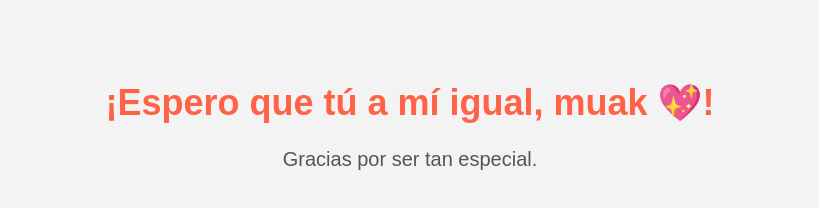
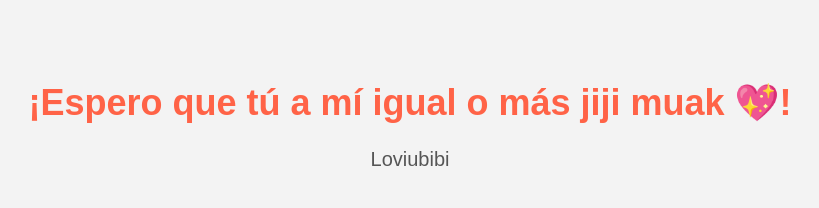
Before and after one commit to lfernv/aloyu, a plain HTML site: page otraPagina.html in a window 1280 px wide. Shown: the whole page, without its empty margins (230-1049 px from the left). Drawn offline with Linux system fonts and the light colour scheme.

Commit message:
Update otraPagina.html

```diff
--- a/otraPagina.html
+++ b/otraPagina.html
@@ -24,7 +24,7 @@
     </style>
 </head>
 <body>
-    <h1>¡Espero que tú a mí igual, muak 💖!</h1>
-    <p>Gracias por ser tan especial.</p>
+    <h1>¡Espero que tú a mí igual o más jiji muak 💖!</h1>
+    <p>Loviubibi</p>
 </body>
 </html>
```
